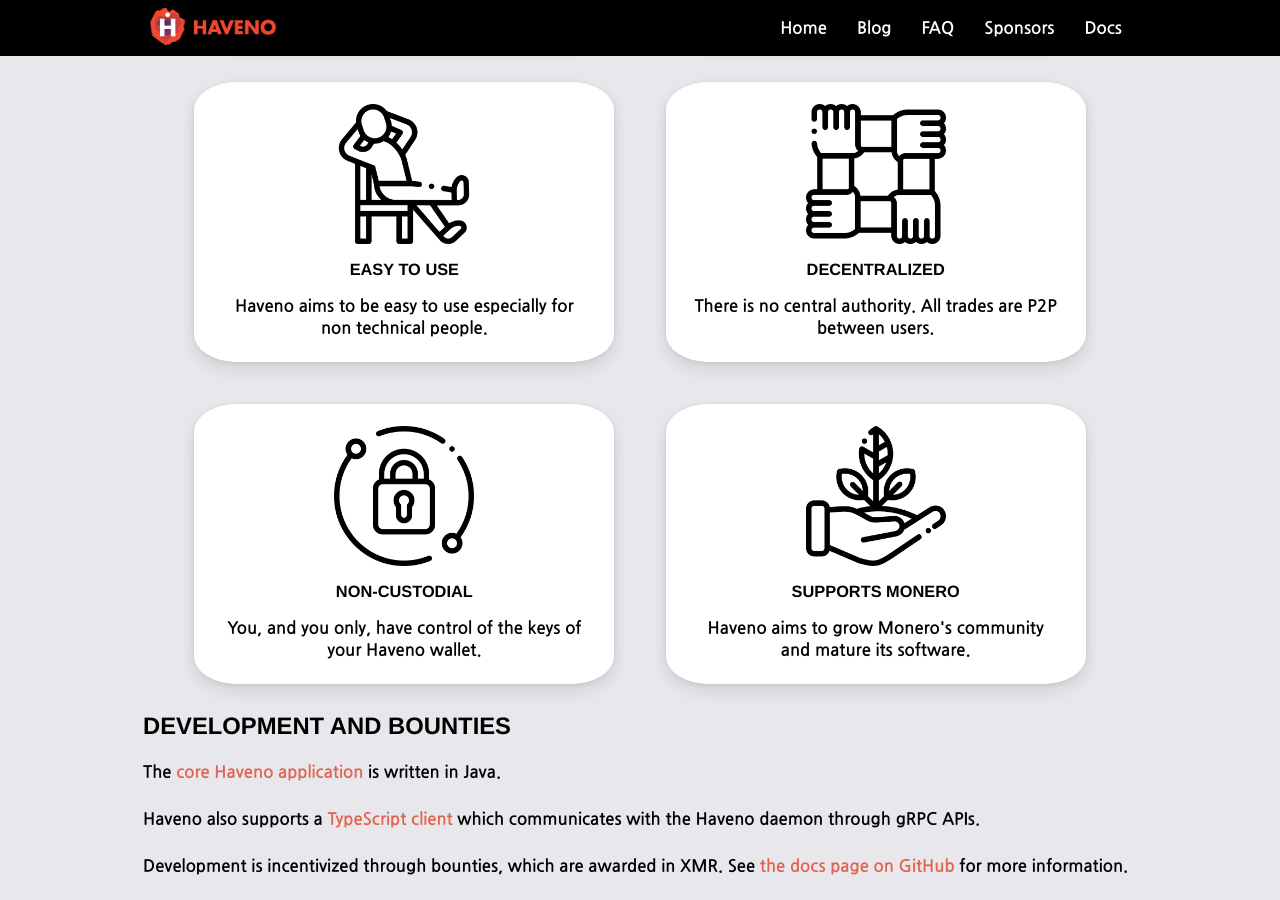
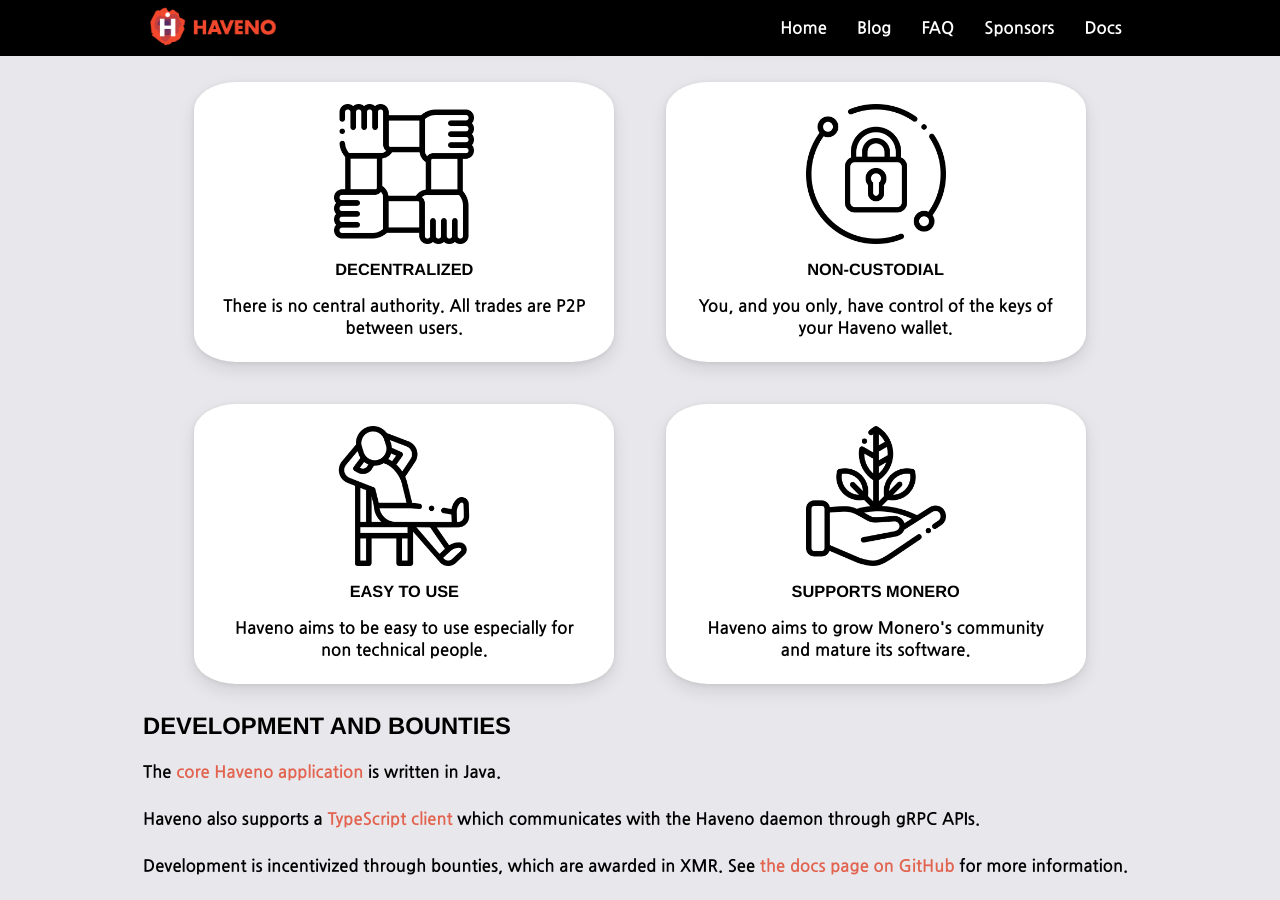
Before and after one commit to haveno-dex/haveno-site, a Jekyll site: the page built from index.html, in a window 1280 px wide and 900 px high, scrolled down 868 px. Built offline with Jekyll 4.4.1, drawn with Linux system fonts in a browser that asks for light colours.

Commit message:
reorder highlight cards

```diff
--- a/index.html
+++ b/index.html
@@ -26,21 +26,21 @@
     </div>
     <div class="box-container">
         <div class="feature-box center shadow">
-            <img class="feature" src="{{ site.url }}/assets/easy.png" loading="lazy" alt="image of person chilling">
-            <h3>Easy to use</h3>
-            <p>Haveno aims to be easy to use especially for non technical people.</p>
-        </div>
-        <div class="feature-box center shadow">
             <img class="feature" src="{{ site.url }}/assets/hands.png" loading="lazy" alt="image of person chilling">
             <h3>Decentralized</h3>
             <p>There is no central authority. All trades are P2P between users.</p>
         </div>
-    </div>
-    <div class="box-container">
         <div class="feature-box center shadow">
             <img class="feature" src="{{ site.url }}/assets/padlock.png" loading="lazy" alt="image of padlock">
             <h3>non-custodial</h3>
             <p>You, and you only, have control of the keys of your Haveno wallet.</p>
+        </div>
+    </div>
+    <div class="box-container">
+        <div class="feature-box center shadow">
+            <img class="feature" src="{{ site.url }}/assets/easy.png" loading="lazy" alt="image of person chilling">
+            <h3>Easy to use</h3>
+            <p>Haveno aims to be easy to use especially for non technical people.</p>
         </div>
         <div class="feature-box center shadow">
             <img class="feature" src="{{ site.url }}/assets/plant.png" loading="lazy" alt="image of person chilling">
```
